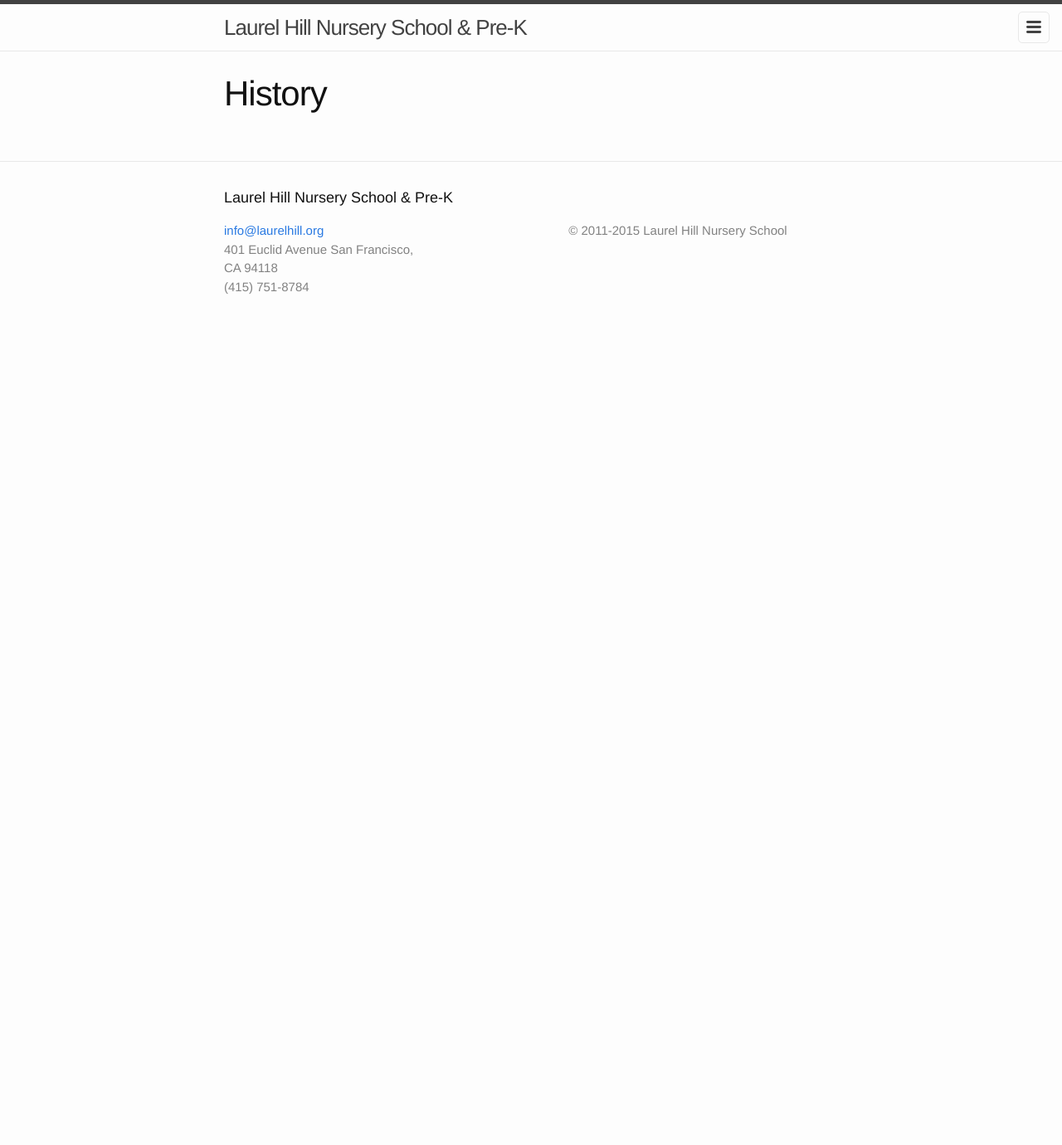
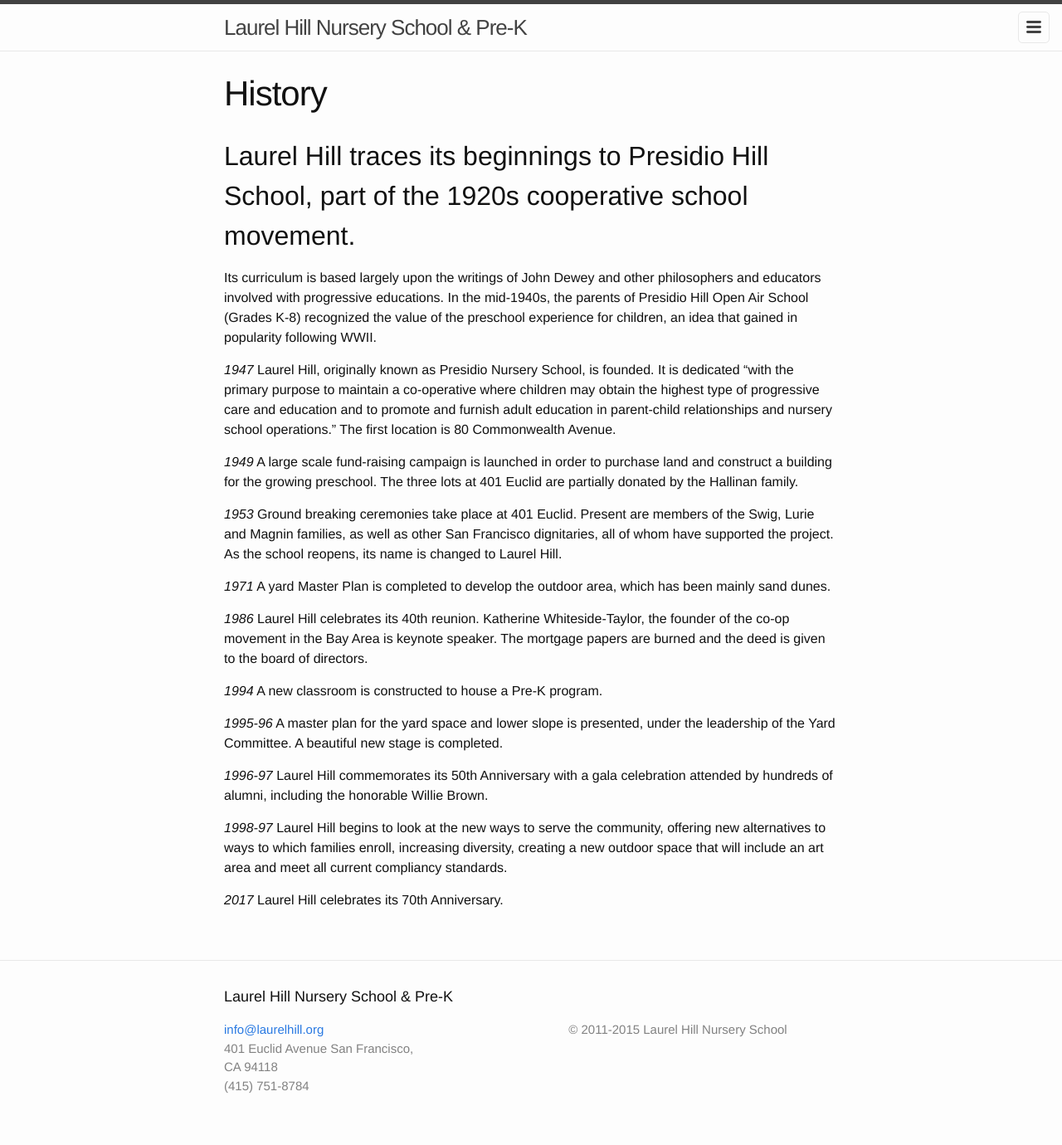
Before and after one commit to saliemchiu/lhns, a Jekyll site: the page built from _about_us/history.md, in a window 1280 px wide. Shown: the whole page at 83% size. Built offline with Jekyll 4.4.1, drawn with Linux system fonts in a browser that asks for light colours; before the commit the page ends 900 px from its top, so only the background shows below that.

Commit message:
added history page content

```diff
--- a/_about_us/history.md
+++ b/_about_us/history.md
@@ -3,3 +3,46 @@
 title: History
 permalink: /about-us/history/
 ---
+
+## Laurel Hill traces its beginnings to Presidio Hill School, part of the 1920s cooperative school movement.
+
+Its curriculum is based largely upon the writings of John Dewey and other philosophers and educators involved with progressive educations. In the mid-1940s, the parents of Presidio Hill Open Air School (Grades K-8) recognized the value of the preschool experience for children, an idea that gained in popularity following WWII.
+
+
+*1947*
+Laurel Hill, originally known as Presidio Nursery School, is founded. It is dedicated "with the primary purpose to maintain a co-operative where children may obtain the highest type of progressive care and education and to promote and furnish adult education in parent-child relationships and nursery school operations." The first location is 80 Commonwealth Avenue.
+
+
+*1949*
+A large scale fund-raising campaign is launched in order to purchase land and construct a building for the growing preschool. The three lots at 401 Euclid are partially donated by the Hallinan family.
+
+
+*1953*
+Ground breaking ceremonies take place at 401 Euclid. Present are members of the Swig, Lurie and Magnin families, as well as other San Francisco dignitaries, all of whom have supported the project. As the school reopens, its name is changed to Laurel Hill.
+
+
+*1971*
+A yard Master Plan is completed to develop the outdoor area, which has been mainly sand dunes.
+
+
+*1986*
+Laurel Hill celebrates its 40th reunion.  Katherine Whiteside-Taylor, the founder of the co-op movement in the Bay Area is keynote speaker.  The mortgage papers are burned and the deed is given to the board of directors.
+
+
+*1994*
+A new classroom is constructed to house a Pre-K program.
+
+*1995-96*
+A master plan for the yard space and lower slope is presented, under the leadership of the Yard Committee. A beautiful new stage is completed.
+
+
+*1996-97*
+Laurel Hill commemorates its 50th Anniversary with a gala celebration attended by hundreds of alumni, including the honorable Willie Brown.
+
+
+*1998-97*
+Laurel Hill begins to look at the new ways to serve the community, offering new alternatives to ways to which families enroll, increasing diversity, creating a new outdoor space that will include an art area and meet all current compliancy standards.
+
+
+*2017*
+Laurel Hill celebrates its 70th Anniversary.
```
